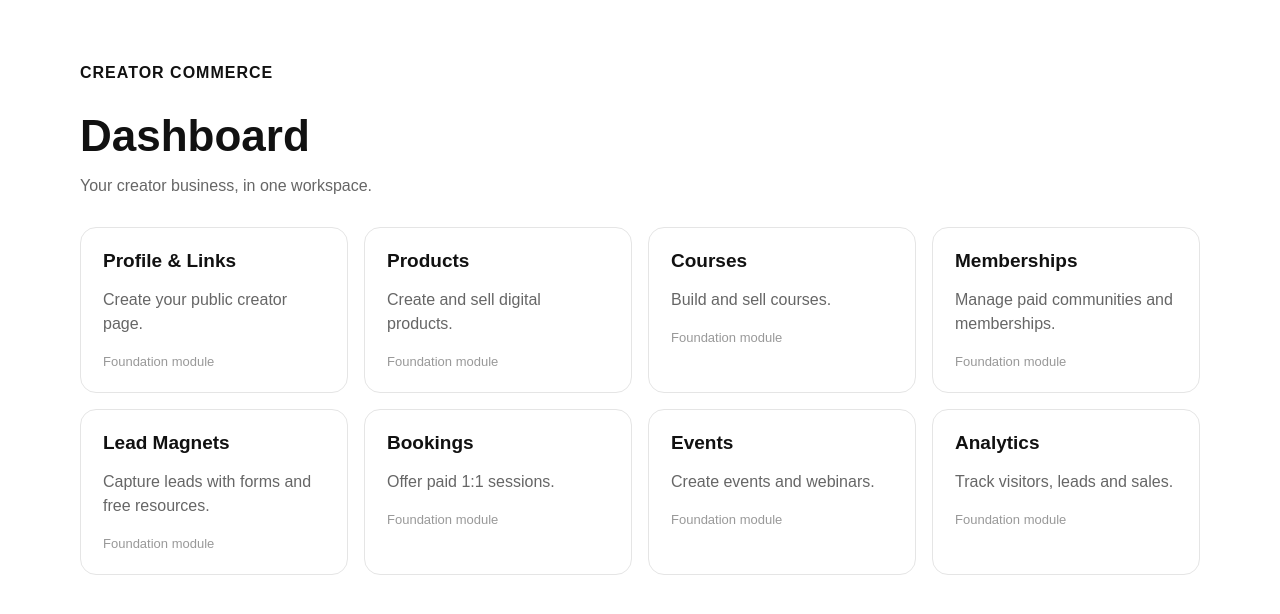
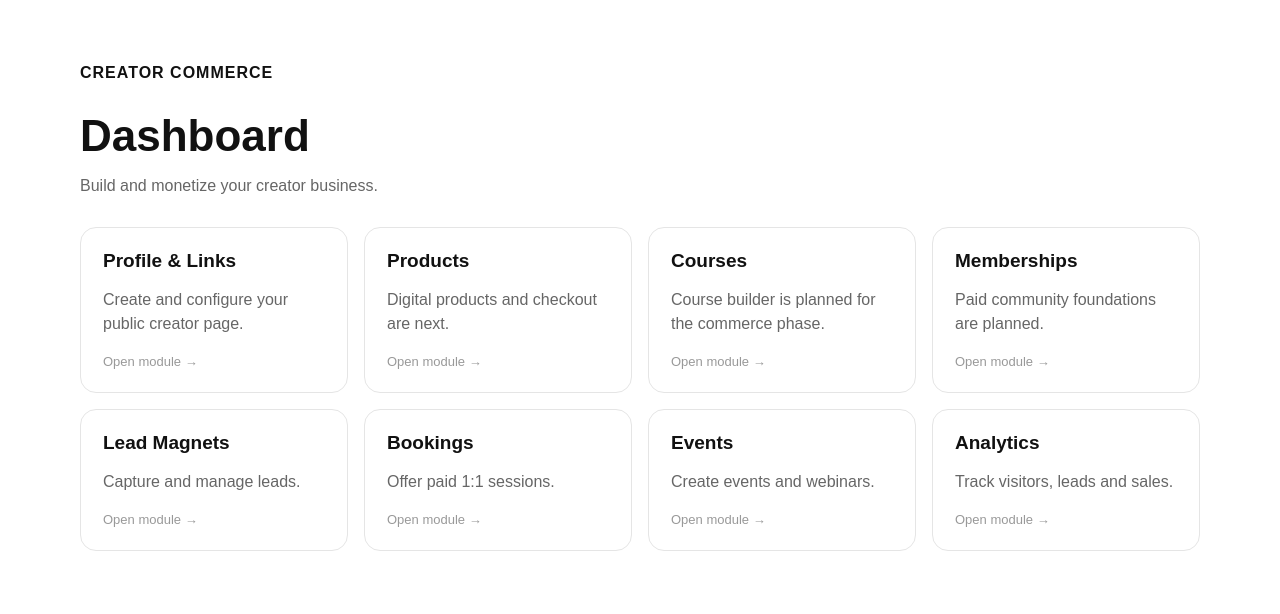
Before and after one commit to ankitRajpoot17/creator-commerce-saas, a Next.js app: page /dashboard in a window 1280 px wide. Shown: the top 614 px of the page. Built offline with nearby package versions, Linux system fonts and the light colour scheme.

Commit message:
feat: wire creator foundation - app/dashboard/page.tsx

```diff
--- a/app/dashboard/page.tsx
+++ b/app/dashboard/page.tsx
@@ -1,12 +1,12 @@
 const modules = [
-  ["Profile & Links", "Create your public creator page."],
-  ["Products", "Create and sell digital products."],
-  ["Courses", "Build and sell courses."],
-  ["Memberships", "Manage paid communities and memberships."],
-  ["Lead Magnets", "Capture leads with forms and free resources."],
-  ["Bookings", "Offer paid 1:1 sessions."],
-  ["Events", "Create events and webinars."],
-  ["Analytics", "Track visitors, leads and sales."],
+  ["Profile & Links", "/onboarding", "Create and configure your public creator page."],
+  ["Products", "#", "Digital products and checkout are next."],
+  ["Courses", "#", "Course builder is planned for the commerce phase."],
+  ["Memberships", "#", "Paid community foundations are planned."],
+  ["Lead Magnets", "#", "Capture and manage leads."],
+  ["Bookings", "#", "Offer paid 1:1 sessions."],
+  ["Events", "#", "Create events and webinars."],
+  ["Analytics", "#", "Track visitors, leads and sales."],
 ];
 
 export default function Dashboard() {
@@ -15,14 +15,14 @@ export default function Dashboard() {
       <div style={{ maxWidth: 1120, margin: "0 auto" }}>
         <p style={{ fontWeight: 800, letterSpacing: 1 }}>CREATOR COMMERCE</p>
         <h1 style={{ fontSize: 44, marginBottom: 8 }}>Dashboard</h1>
-        <p style={{ color: "#666" }}>Your creator business, in one workspace.</p>
+        <p style={{ color: "#666" }}>Build and monetize your creator business.</p>
         <div style={{ display: "grid", gridTemplateColumns: "repeat(auto-fit,minmax(240px,1fr))", gap: 16, marginTop: 32 }}>
-          {modules.map(([title, description]) => (
-            <section key={title} style={{ border: "1px solid #e5e5e5", borderRadius: 16, padding: 22 }}>
+          {modules.map(([title, href, description]) => (
+            <a key={title} href={href} style={{ border: "1px solid #e5e5e5", borderRadius: 16, padding: 22, textDecoration: "none" }}>
               <h2 style={{ fontSize: 19, marginTop: 0 }}>{title}</h2>
               <p style={{ color: "#666", lineHeight: 1.5 }}>{description}</p>
-              <span style={{ fontSize: 13, color: "#999" }}>Foundation module</span>
-            </section>
+              <span style={{ fontSize: 13, color: "#999" }}>Open module →</span>
+            </a>
           ))}
         </div>
       </div>
```
